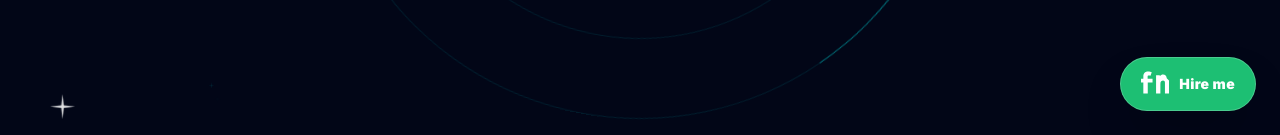
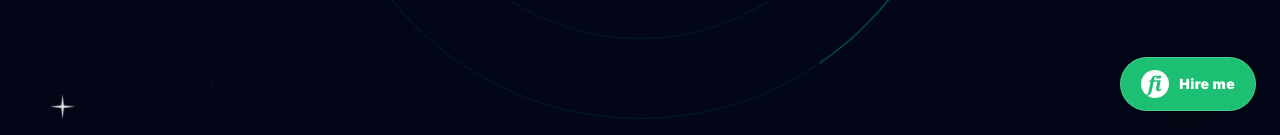
Before and after one commit to shariq001/Portfolio, a Next.js app: page / in a window 1280 px wide. Shown: the part 665-800 px from the top of the page. Built offline with nearby package versions, Linux system fonts and the light colour scheme.

Commit message:
fix: update Fiverr icon and add cache buster to resume links

```diff
--- a/components/FiverrButton.tsx
+++ b/components/FiverrButton.tsx
@@ -8,10 +8,9 @@ export default function FiverrButton() {
       style={{ animationDelay: '1s' }}
       title="Hire me on Fiverr"
     >
-      <svg role="img" viewBox="0 0 24 24" className="w-7 h-7 fill-current" xmlns="http://www.w3.org/2000/svg">
-        <title>Fiverr</title>
-        <path d="M22.052 7.042c0-1.821-1.396-3.23-3.155-3.23-1.077 0-2.073.535-2.651 1.401l-.226-.814H12.92v15.65h3.693v-8.086c0-2.02 1.055-2.859 2.274-2.859.98 0 1.637.587 1.637 1.835v9.11h3.673v-9.522c0-.525-.052-1.018-.145-1.485zm-14.156 3.65h-2.1v9.356H2v-9.356H.014V7.558H2v-2.11c0-2.31 1.15-4.22 4.02-4.22 1.341 0 2.473.284 3.19.64l-1.056 3.118c-.415-.19-.887-.333-1.415-.333-.943 0-1.057.436-1.057 1.018v1.886h4.215v3.135h-2.003v.001z"/>
-      </svg>
+      <div className="w-7 h-7 rounded-full bg-white flex items-center justify-center flex-shrink-0 shadow-inner">
+        <span className="text-[#1dbf73] font-serif font-black italic text-xl pr-0.5 leading-none tracking-tighter">fi</span>
+      </div>
       <span className="hidden sm:inline font-black tracking-wide text-sm">Hire me</span>
     </a>
   );
--- a/components/Hero.tsx
+++ b/components/Hero.tsx
@@ -59,7 +59,7 @@ export default function Hero() {
             >
               Get In Touch
             </Link>
-            <a href="/Muhammad_Shariq_Resume.pdf" target="_blank" rel="noopener noreferrer" className="flex items-center justify-center gap-2 border border-white/10 bg-white/5 text-white font-semibold px-6 py-4 rounded-full hover:bg-white/10 hover:border-white/30 transition-all hover:scale-105 active:scale-95 backdrop-blur-md">
+            <a href="/Muhammad_Shariq_Resume.pdf?v=2" target="_blank" rel="noopener noreferrer" className="flex items-center justify-center gap-2 border border-white/10 bg-white/5 text-white font-semibold px-6 py-4 rounded-full hover:bg-white/10 hover:border-white/30 transition-all hover:scale-105 active:scale-95 backdrop-blur-md">
               <svg className="w-5 h-5" fill="none" stroke="currentColor" viewBox="0 0 24 24"><path strokeLinecap="round" strokeLinejoin="round" strokeWidth="2" d="M4 16v1a3 3 0 003 3h10a3 3 0 003-3v-1m-4-4l-4 4m0 0l-4-4m4 4V4"></path></svg>
               Resume
             </a>
--- a/components/Nav.tsx
+++ b/components/Nav.tsx
@@ -48,14 +48,14 @@ export default function Nav() {
                 {link.name}
               </Link>
             ))}
-            <a href="/Muhammad_Shariq_Resume.pdf" target="_blank" rel="noopener noreferrer" className="flex items-center gap-1.5 ml-2 px-5 py-2 text-sm font-bold text-surface bg-primary hover:bg-primary-dim rounded-full transition-all duration-300 hover:scale-105 hover:shadow-[0_0_15px_rgba(0,255,255,0.4)]">
+            <a href="/Muhammad_Shariq_Resume.pdf?v=2" target="_blank" rel="noopener noreferrer" className="flex items-center gap-1.5 ml-2 px-5 py-2 text-sm font-bold text-surface bg-primary hover:bg-primary-dim rounded-full transition-all duration-300 hover:scale-105 hover:shadow-[0_0_15px_rgba(0,255,255,0.4)]">
               Resume
             </a>
           </div>
 
           {/* Mobile Right Side Controls */}
           <div className="md:hidden flex items-center gap-3 z-10 relative">
-            <a href="/Muhammad_Shariq_Resume.pdf" target="_blank" rel="noopener noreferrer" className="flex items-center gap-1.5 px-4 py-2 text-xs font-bold text-surface bg-primary hover:bg-primary-dim rounded-full transition-all duration-300">
+            <a href="/Muhammad_Shariq_Resume.pdf?v=2" target="_blank" rel="noopener noreferrer" className="flex items-center gap-1.5 px-4 py-2 text-xs font-bold text-surface bg-primary hover:bg-primary-dim rounded-full transition-all duration-300">
               Resume
             </a>
             <button
```
Also changed, not shown: 1 other file (tests, documents, lock files or other folders).
